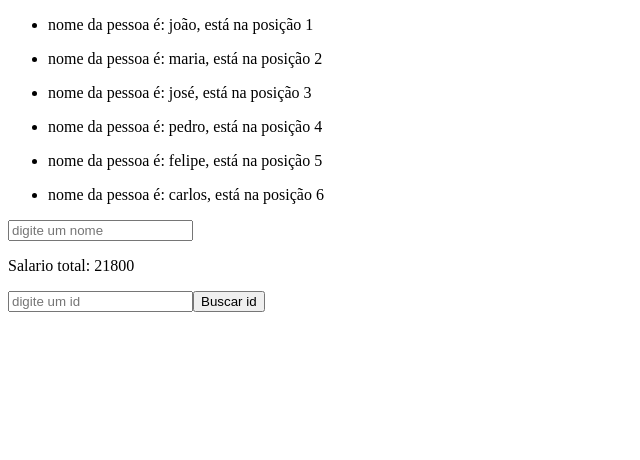
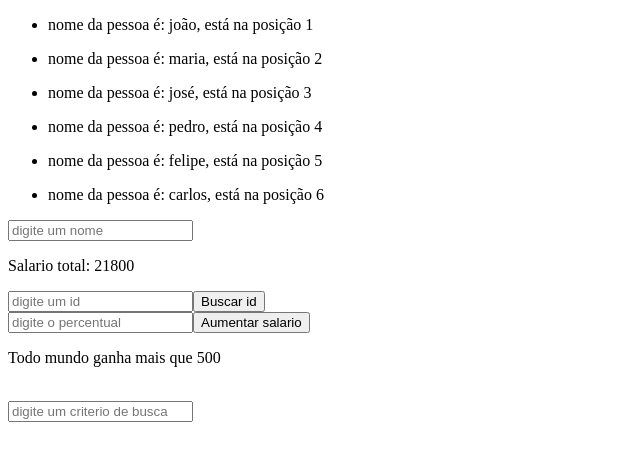
Before and after one commit to jaquelineneves/ExerciciosAngular, an Angular app: page / in a window 1280 px wide. Shown: the top 460 px of the page, without its empty margins (0-640 px from the left). Built offline with nearby package versions, Linux system fonts and the light colour scheme.

Commit message:
Exemplo 10

```diff
--- a/src/app/app.component.html
+++ b/src/app/app.component.html
@@ -23,3 +23,17 @@
 <input #parametroid placeholder="digite um id"/>
 <button (click)="retorno = buscarId(parametroid.value)">Buscar id</button>
 <p *ngIf="retorno != undefined">{{retorno.id}} - {{retorno.nome}}</p>
+
+<br>
+<input #percentual placeholder="digite o percentual"/>
+<button (click)="aumentarSalario(percentual.value)">Aumentar salario</button>
+
+<p>{{verificaSalario(500)?'Todo mundo ganha mais que 500':'nem todo mundo ganha mais que 500'}}</p>
+
+<br>
+<input #criterio placeholder="digite um criterio de busca"
+(keyup)="resposta = buscaCampos(criterio.value)"/>
+
+<ul *ngFor="let r of resposta">
+  <li>{{r.id}} - {{r.nome}} - {{r.salario}}</li>
+</ul>
--- a/src/app/app.component.ts
+++ b/src/app/app.component.ts
@@ -65,6 +65,19 @@ export class AppComponent{
     return this.pessoas.find(pessoa => pessoa.id == id);
   }
 
+  aumentarSalario(percentual){
+    this.pessoas.map(pessoa =>
+      pessoa.salario += pessoa.salario * percentual/100)
+  }
 
+  verificaSalario(valor: number){
+    return this.pessoas.every(pessoa => pessoa.salario > valor);
+  }
+
+  buscaCampos(criterio: string){
+    return this.pessoas.filter((pessoa) =>
+      Object.keys(pessoa).some
+      (chave => pessoa[chave].toString().includes(criterio)));
+  }
 
 }
```
